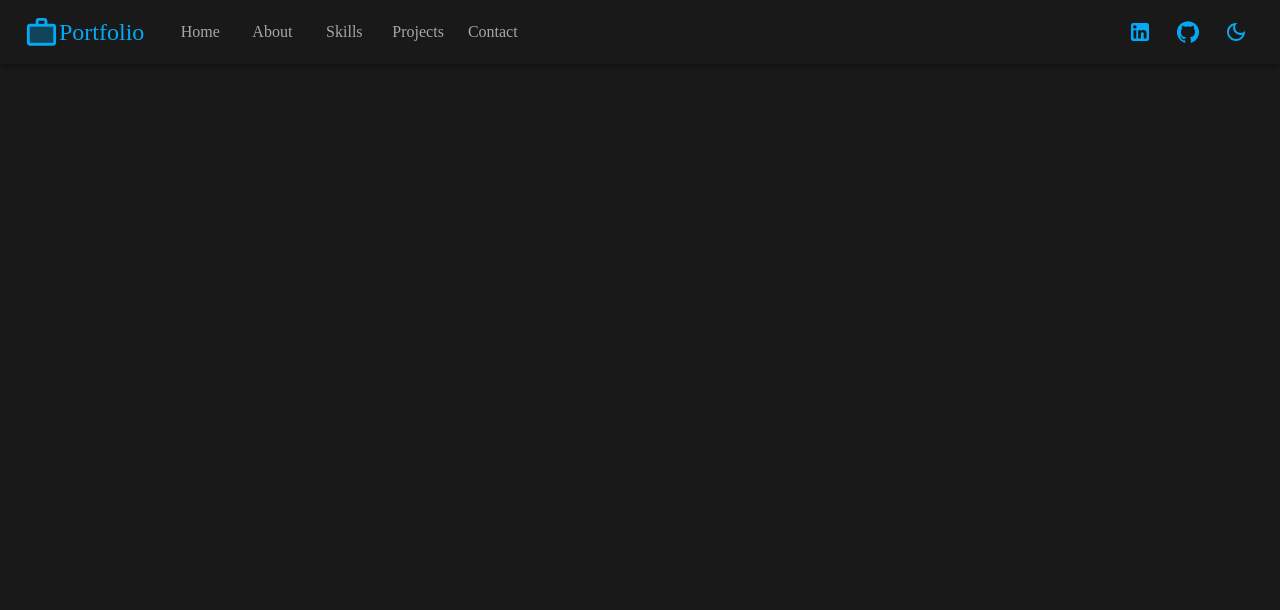
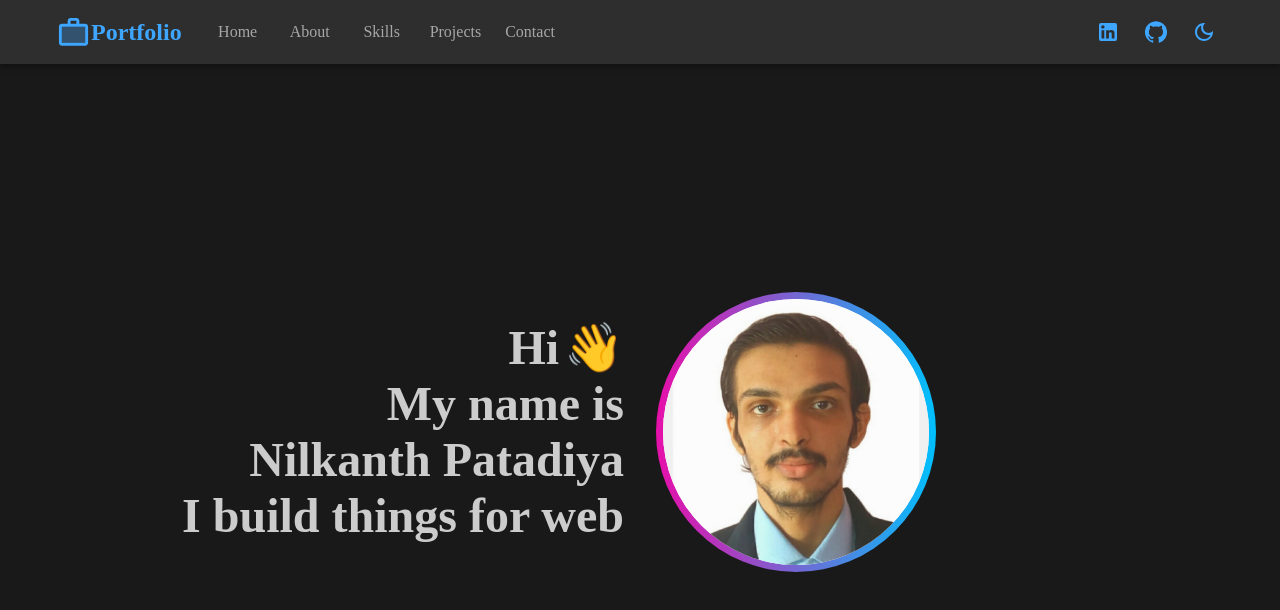
Before and after one commit to Pradyumna-1/ipradyumna, a React (Vite) app: page / in a window 1280 px wide. Shown: the top 610 px of the page. Built offline with nearby package versions, Linux system fonts and the light colour scheme.

Commit message:
Add Home component to the layout

```diff
--- /dev/null
+++ b/src/App.props.ts
@@ -0,0 +1,5 @@
+import { SxProps, Theme } from "@mui/material"
+
+export interface componentProps {
+  style?: SxProps<Theme>
+}
--- /dev/null
+++ b/src/components/Home.tsx
@@ -0,0 +1,45 @@
+import { Avatar, Typography } from "@mui/material"
+import Grid from "@mui/material/Grid"
+import { componentProps } from "../App.props"
+
+const Home = ({ style }: componentProps) => {
+  return (
+    <section id="home">
+      <Grid container alignItems={"center"} sx={{ ...style }}>
+        <Grid item sm p={2} sx={{ textAlign: { xs: "center", sm: "right" } }}>
+          <Typography variant="h3" color={"text.secondary"}>
+            Hi
+            <span role="img" aria-label={"hi emoji"} style={{ margin: "0 0 15px 5px" }}>
+              {String.fromCodePoint(0x1f44b)}
+            </span>
+          </Typography>
+          <Typography variant="h3" color={"text.secondary"}>
+            My name is
+          </Typography>
+          <Typography variant="h3" color={"text.secondary"}>
+            Nilkanth Patadiya
+          </Typography>
+          <Typography variant="h3" color={"text.secondary"}>
+            I build things for web
+          </Typography>
+        </Grid>
+        <Grid item sm p={2} m={"0 auto"} sx={{ order: { xs: -1, sm: 0 } }}>
+          <Avatar
+            alt="Nilkanth Patadiya"
+            src="/profile-pic.jpg"
+            sx={{
+              width: 280,
+              height: 280,
+              background:
+                "linear-gradient(white, white) padding-box, linear-gradient(to right, #E70FAA, #00C0FD) border-box",
+              borderRadius: "50%",
+              border: "7px solid transparent",
+            }}
+          ></Avatar>
+        </Grid>
+      </Grid>
+    </section>
+  )
+}
+
+export default Home
--- a/src/components/Layout.tsx
+++ b/src/components/Layout.tsx
@@ -16,41 +16,40 @@ import HandymanIcon from "@mui/icons-material/Handyman"
 import PersonIcon from "@mui/icons-material/Person"
 import LayersIcon from "@mui/icons-material/Layers"
 import CallIcon from "@mui/icons-material/Call"
-import {
-  Box,
-  Divider,
-  Drawer,
-  List,
-  ListItem,
-  ListItemButton,
-  useTheme,
-} from "@mui/material"
+import { Box, Container, Drawer, useTheme } from "@mui/material"
 import { LightTooltip } from "../styles/commom.styles"
-import ListItemIcon from "@mui/material/ListItemIcon"
-import ListItemText from "@mui/material/ListItemText"
 import { ColorModeContext } from "../contexts/commonContexts"
+import { useDimensions } from "../hooks/useDimentions"
+import Home from "./Home"
+import Skills from "./Skills"
+import Projects from "./Projects"
+import Contact from "./Contact"
+import About from "./About"
 
 const Layout = () => {
   const drawerWidth = 240
   const navItems = ["Home", "About", "Skills", "Projects", "Contact"]
-  const navIcons = [
-    <HomeIcon />,
-    <PersonIcon />,
-    <HandymanIcon />,
-    <LayersIcon />,
-    <CallIcon />,
-  ]
+  const navIcons = [<HomeIcon />, <PersonIcon />, <HandymanIcon />, <LayersIcon />, <CallIcon />]
 
   const [mobileOpen, setMobileOpen] = React.useState(false)
   const colorMode = React.useContext(ColorModeContext)
   const theme = useTheme()
+  const appBarRef = React.useRef(null)
+  const { height } = useDimensions(appBarRef)
 
   const handleDrawerToggle = () => {
     setMobileOpen((prevState) => !prevState)
   }
   return (
     <>
-      <AppBar position="fixed" color="transparent" component="nav">
+      {/* For large screens */}
+      <AppBar
+        position="fixed"
+        color="inherit"
+        component="nav"
+        ref={appBarRef}
+        sx={{ px: { xs: 0, sm: 4 } }}
+      >
         <Toolbar>
           <IconButton
             color="inherit"
@@ -62,19 +61,10 @@ const Layout = () => {
             <MenuIcon />
           </IconButton>
           <WorkTwoToneIcon fontSize="large" color="primary" />
-          <Typography
-            variant="h5"
-            fontFamily={"Lucida Handwriting"}
-            color="primary"
-          >
+          <Typography variant="h5" fontFamily={"Lucida Handwriting"} color="primary">
             Portfolio
           </Typography>
-          <Stack
-            direction={"row"}
-            spacing={1}
-            ml={3}
-            sx={{ display: { xs: "none", sm: "block" } }}
-          >
+          <Stack direction={"row"} spacing={1} ml={3} sx={{ display: { xs: "none", sm: "block" } }}>
             {navItems.map((item, index) => (
               <Button
                 key={index}
@@ -93,27 +83,20 @@ const Layout = () => {
               </IconButton>
             </LightTooltip>
             <LightTooltip title="Github Profile">
-              <IconButton
-                color="primary"
-                href="https://github.com/Nilkanth-Patadiya"
-              >
+              <IconButton color="primary" href="https://github.com/Nilkanth-Patadiya">
                 <GitHubIcon />
               </IconButton>
             </LightTooltip>
             <LightTooltip title="Change theme">
               <IconButton color="primary" onClick={colorMode.toggleColorMode}>
-                {theme.palette.mode === "dark" ? (
-                  <DarkModeOutlinedIcon />
-                ) : (
-                  <LightModeIcon />
-                )}
+                {theme.palette.mode === "dark" ? <DarkModeOutlinedIcon /> : <LightModeIcon />}
               </IconButton>
             </LightTooltip>
           </Stack>
         </Toolbar>
       </AppBar>
       <Toolbar id="back-to-top-anchor" />
-
+      {/* For small screens */}
       <Box component="nav">
         <Drawer
           variant="temporary"
@@ -155,6 +138,13 @@ const Layout = () => {
           </Stack>
         </Drawer>
       </Box>
+      <Container fixed>
+        <Home style={{ height: `calc(100vh - ${height}px)` }} />
+        <About style={{ height: `calc(100vh - ${height}px)` }} />
+        <Skills style={{ height: `calc(100vh - ${height}px)` }} />
+        <Projects style={{ height: `calc(100vh - ${height}px)` }} />
+        <Contact style={{ height: `calc(100vh - ${height}px)` }} />
+      </Container>
     </>
   )
 }
--- /dev/null
+++ b/src/hooks/useDimentions.ts
@@ -0,0 +1,28 @@
+import { useEffect, useState } from "react"
+
+export const useDimensions = (myRef: any) => {
+  const [dimensions, setDimensions] = useState({ height: 0, width: 0 })
+
+  useEffect(() => {
+    const getDimensions = () => ({
+      height: myRef.current.offsetHeight,
+      width: myRef.current.offsetWidth,
+    })
+
+    const handleResize = () => {
+      setDimensions(getDimensions())
+    }
+
+    if (myRef.current) {
+      setDimensions(getDimensions())
+    }
+
+    window.addEventListener("resize", handleResize)
+
+    return () => {
+      window.removeEventListener("resize", handleResize)
+    }
+  }, [myRef])
+
+  return dimensions
+}
--- a/src/index.css
+++ b/src/index.css
@@ -0,0 +1,4 @@
+section {
+  scroll-margin-top: 4rem;
+
+}
--- a/src/styles/commom.styles.tsx
+++ b/src/styles/commom.styles.tsx
@@ -1,4 +1,5 @@
 import { TooltipProps, Tooltip, tooltipClasses, styled } from "@mui/material"
+import { CSSProperties } from "@mui/styled-engine"
 
 export const LightTooltip = styled(({ className, ...props }: TooltipProps) => (
   <Tooltip {...props} classes={{ popper: className }} />
--- a/src/styles/theme.ts
+++ b/src/styles/theme.ts
@@ -4,7 +4,7 @@ export const getDesignTokens = (mode: PaletteMode): ThemeOptions => {
   return {
     palette: {
       mode,
-      primary: { main: "#03a9f4" },
+      primary: { main: "#3ea6ff" },
       ...(mode === "light"
         ? {
             // palette values for light mode
@@ -27,6 +27,24 @@ export const getDesignTokens = (mode: PaletteMode): ThemeOptions => {
     },
     typography: {
       fontFamily: "Graphik",
+      h1: {
+        fontWeight: 700,
+      },
+      h2: {
+        fontWeight: 700,
+      },
+      h3: {
+        fontWeight: 700,
+      },
+      h4: {
+        fontWeight: 700,
+      },
+      h5: {
+        fontWeight: 700,
+      },
+      h6: {
+        fontWeight: 700,
+      },
     },
     components: {
       MuiButton: {
```
Also changed, not shown: public/profile-pic.jpg (added).
